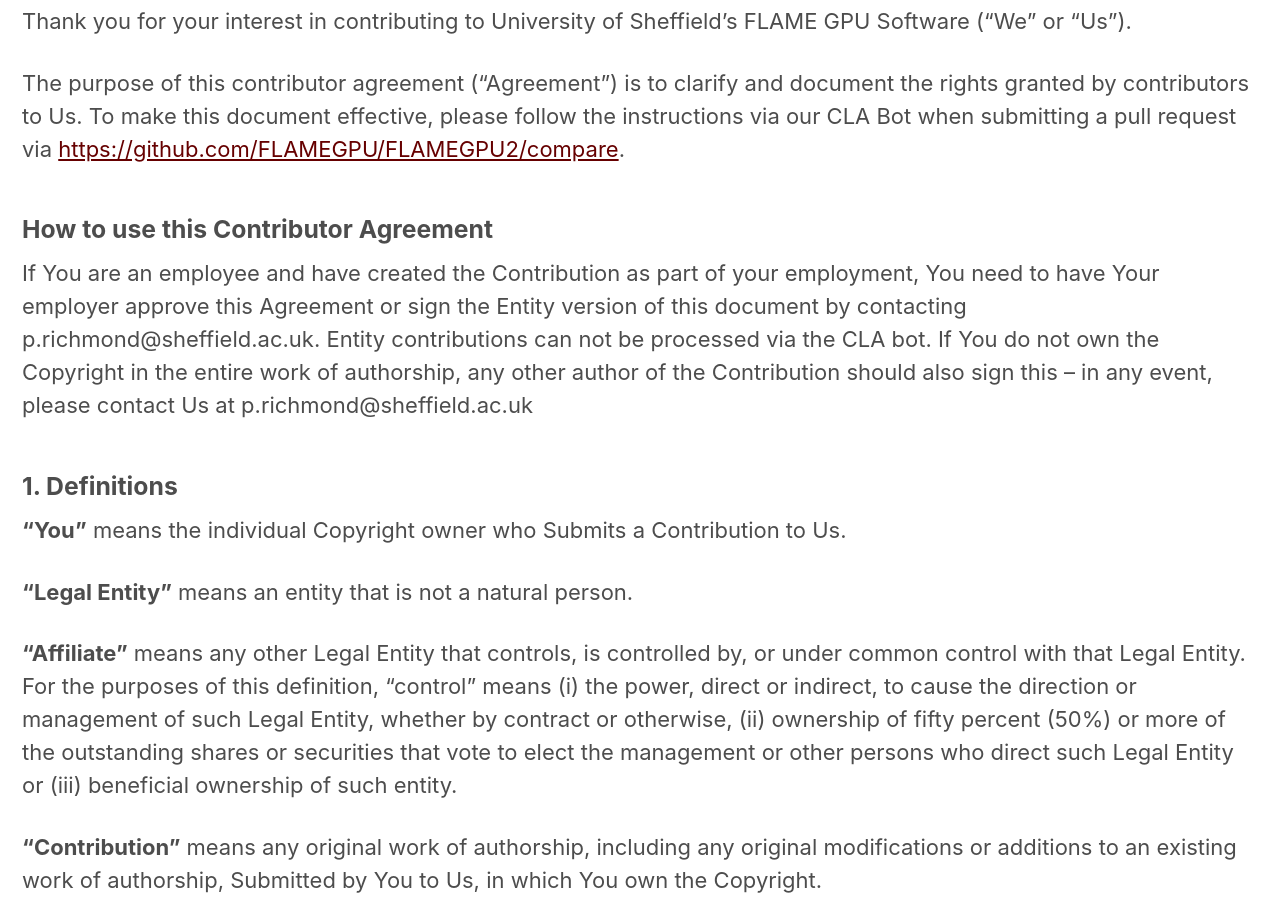
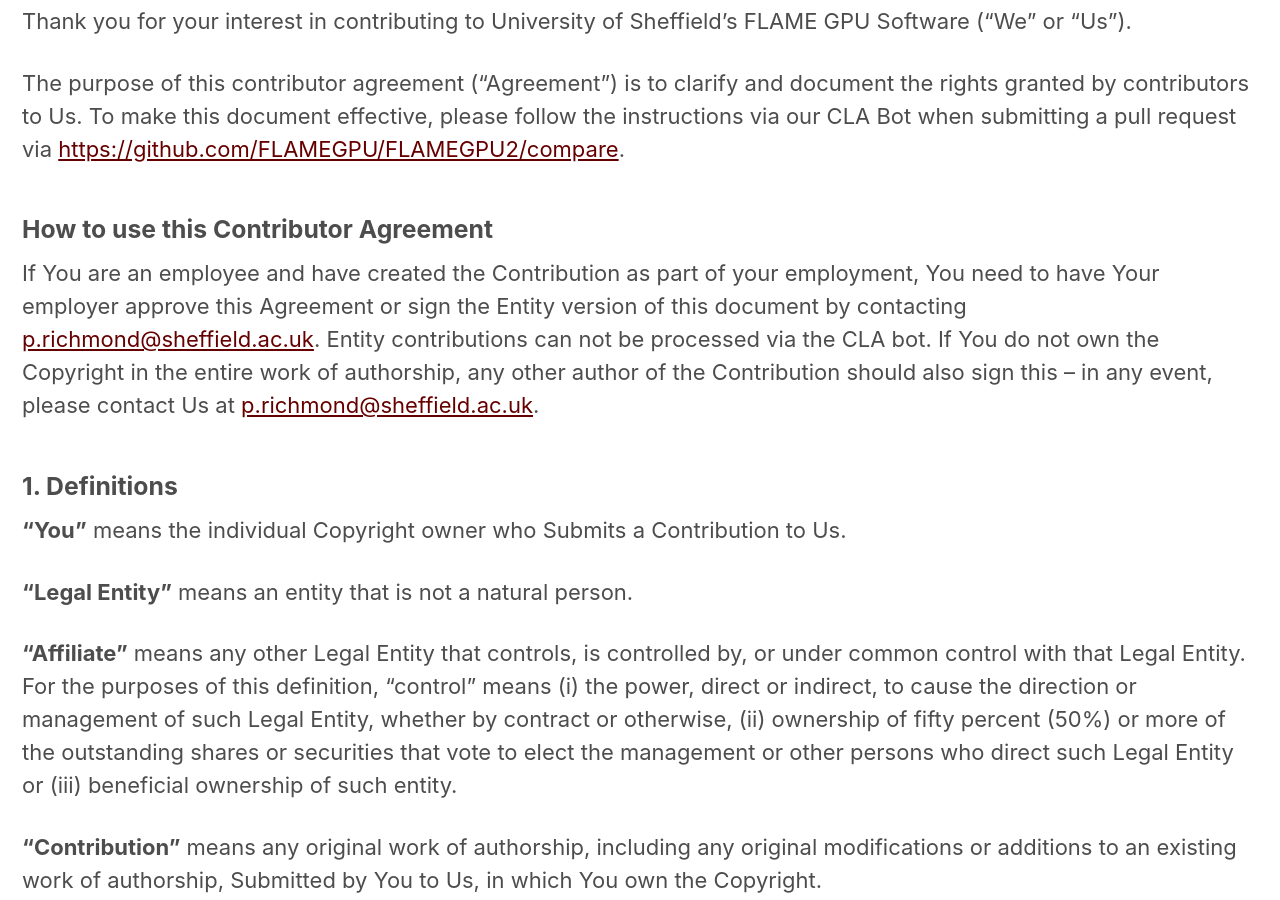
Before and after one commit to FLAMEGPU/flamegpu.github.io, a Jekyll site: the page built from download/cla-individual.md, in a window 1280 px wide and 900 px high, scrolled down 520 px. Built offline with Jekyll 4.4.1, drawn with Linux system fonts in a browser that asks for light colours; cached includes are drawn as plain includes; part of the change alters nothing that is shown.

```diff
--- a/download/cla-individual.md
+++ b/download/cla-individual.md
@@ -13,7 +13,7 @@ The purpose of this contributor agreement ("Agreement") is to clarify and docume
 
 ### How to use this Contributor Agreement
 
-If You are an employee and have created the Contribution as part of your employment, You need to have Your employer approve this Agreement or sign the Entity version of this document by contacting p.richmond@sheffield.ac.uk. Entity contributions can not be processed via the CLA bot. If You do not own the Copyright in the entire work of authorship, any other author of the Contribution should also sign this – in any event, please contact Us at p.richmond@sheffield.ac.uk
+If You are an employee and have created the Contribution as part of your employment, You need to have Your employer approve this Agreement or sign the Entity version of this document by contacting [p.richmond@sheffield.ac.uk](mailto:p.richmond@sheffield.ac.uk). Entity contributions can not be processed via the CLA bot. If You do not own the Copyright in the entire work of authorship, any other author of the Contribution should also sign this – in any event, please contact Us at [p.richmond@sheffield.ac.uk](mailto:p.richmond@sheffield.ac.uk).
 
 ### 1\. Definitions
 
```
